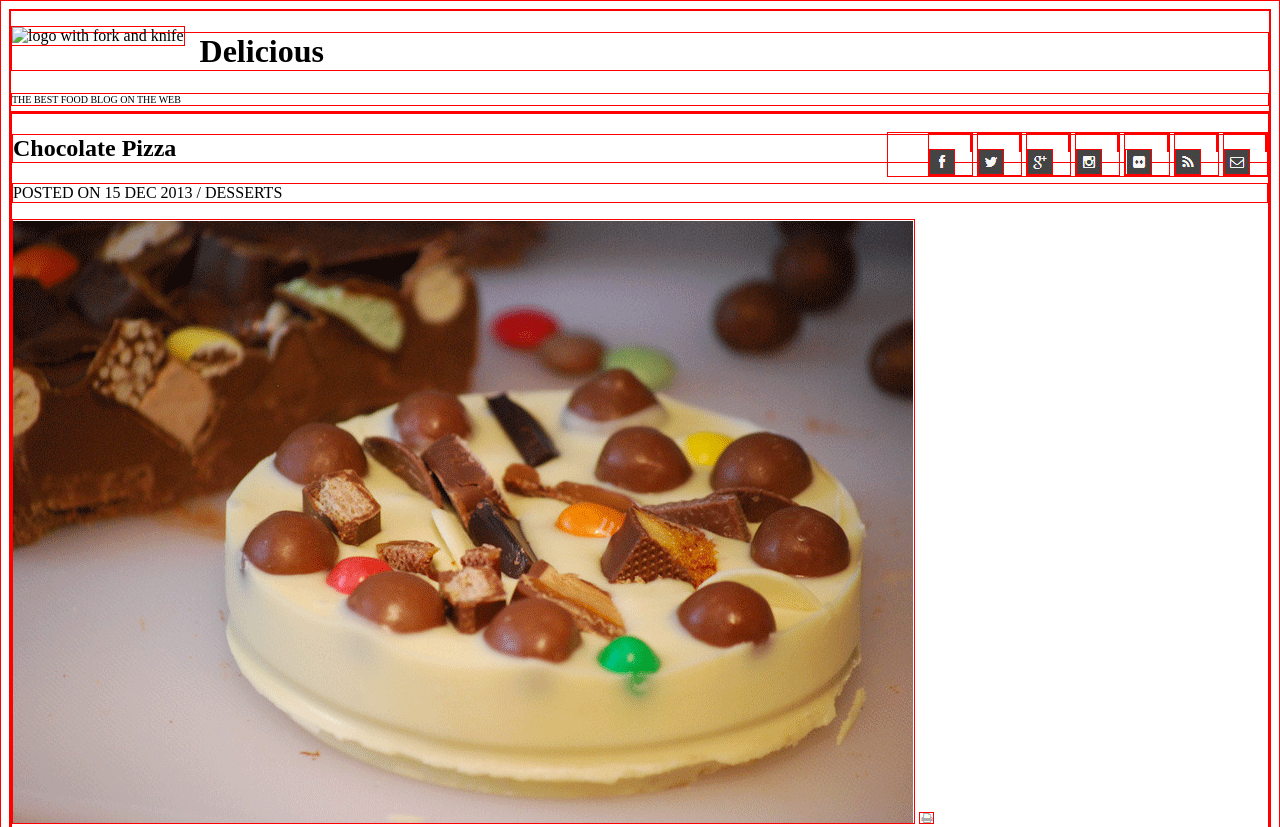
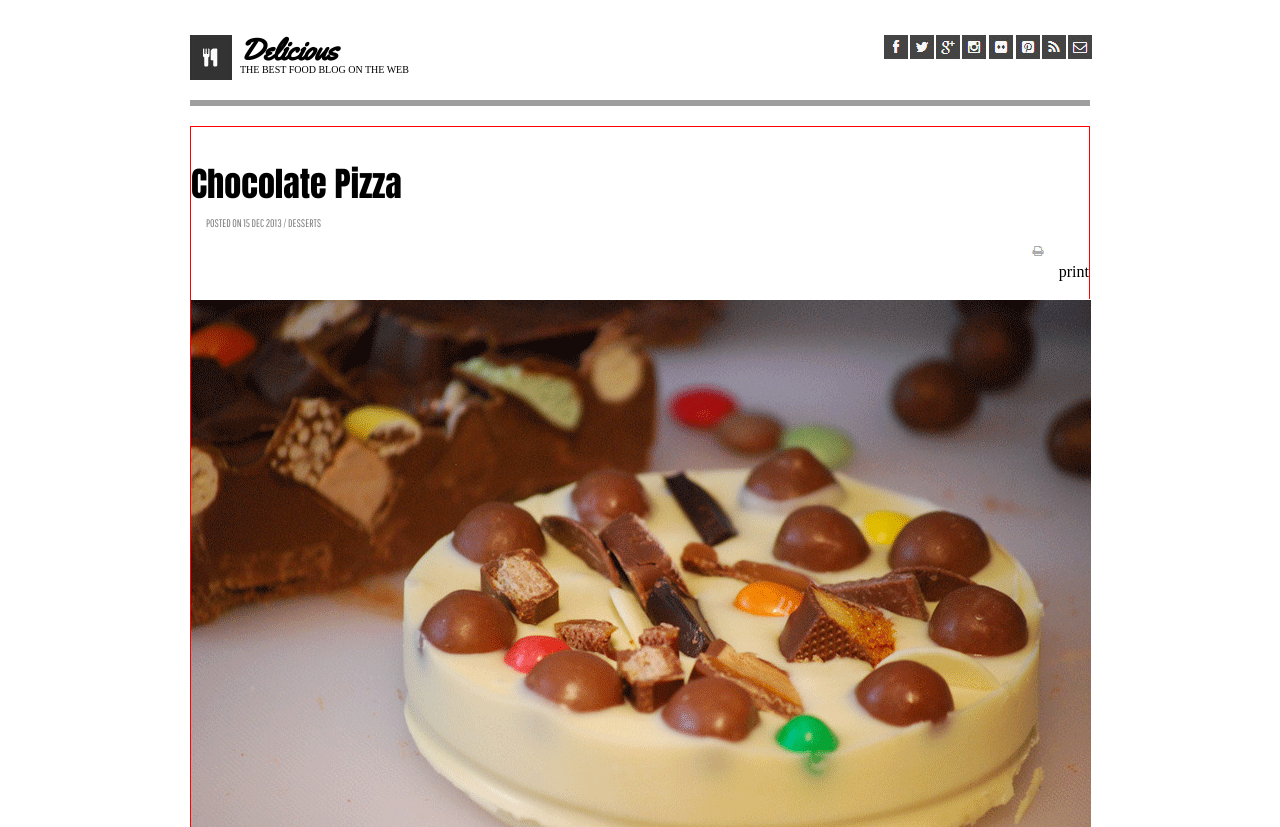
Before and after one commit to arielpedraza/choco-pizza, a plain HTML site: page index.html in a window 1280 px wide. Shown: the top 827 px of the page. Drawn offline with Linux system fonts and the light colour scheme; grey boxes are pictures that could not be loaded.

Commit message:
Oh My Gerd... CSS...

```diff
--- a/index.html
+++ b/index.html
@@ -3,30 +3,37 @@
   <head>
     <meta charset="utf-8">
     <title>Chocoloate Pizza</title>
-    <link href="https://fonts.googleapis.com/css?family=Yellowtail" rel="stylesheet">
+    <link href="https://fonts.googleapis.com/css?family=Anton|Pathway+Gothic+One|Yellowtail" rel="stylesheet">
+    <link href="https://fonts.googleapis.com/css?family=Coming+Soon" rel="stylesheet">
+    <link rel="stylesheet" href="reset.css" />
     <link rel="stylesheet" href="style.css" />
   </head>
   <body>
   <header>
-  <img src="logo.png" alt="logo with fork and knife">
-  <h1>Delicious</h1>
-  <p>THE BEST FOOD BLOG ON THE WEB</p>
+  <img src="img/logo.png" alt="logo with fork and knife">
+  <div id="logo">
+    <h1>Delicious</h1>
+    <p>THE BEST FOOD BLOG ON THE WEB</p>
+  </div>
     <ul>
       <li><a href="#"><img src="img/fb-icon.png" alt="Facebook Icon" /></a></li>
       <li><a href="#"><img src="img/twit-icon.png" alt="Twitter Icon" /></a></li>
       <li><a href="#"><img src="img/gp-icon.png" alt="Google Plus Icon" /></a></li>
       <li><a href="#"><img src="img/insta-icon.png" alt="Instagram Icon" /></a></li>
       <li><a href="#"><img src="img/flic-icon.png" alt="Flickr" /></a></li>
+      <li><a href="#"><img src="img/pint-icon.png" alt="Pintrest"></a></li>
       <li><a href="#"><img src="img/rss-icon.png" alt="RSS Icon" /></a></li>
       <li><a href="#"><img src="img/mail-icon.png" alt="Mail Icon" /></a></li>
     </ul>
   </header>
+  <hr class="style11">
   <main>
-    <section>
+    <section id="section1">
       <h2>Chocolate Pizza</h2>
-      <p>POSTED ON 15 DEC 2013 / DESSERTS</p>
+      <p id="h2">POSTED ON 15 DEC 2013 / DESSERTS</p>
+      <p class="print">print</p>
+      <img class="print" src="img/print-icon.png" alt="Print Icon" />
       <img src="img/choco-pizza.png" alt="chocolate pizza hero image" />
-      <img src="img/print-icon.png" alt="Print Icon" />
       <p>For the fig-swirl: Melt butter over medium heat in a saucepan. Add brown sugar and stir to dissolve. Halve all of the figs and toss in the saucepan with water and lemon juice. Cook over medium head, stirring frequently, until you have a chunky-jammy mixture. Add salt with one or two stirs, set aside and let cool completely.</p>
       <p>Ice cream: In a small pot over medium heat, combine milk, and granulated sugar until sugar is completely dissolved and the milk is just barely lukewarm. Whisk in the egg yolks. Set mixture in the fridge and wait until the fig mixture is cooled.</p>
       <p>Using an ice cream machine, pour liquids into the frozen basin and process according to manufacturer instructions, i.e., let spin and thicken for 20 minutes before adding mascarpone, fig jam mixture, and the nuts. Continue to process for +/- 10 minutes. Pour semi-frozen mixture into a pyrex dish or glass tupperware. Freeze for at least two hours before serving.</p>
--- /dev/null
+++ b/reset.css
@@ -0,0 +1,48 @@
+/* http://meyerweb.com/eric/tools/css/reset/
+   v2.0 | 20110126
+   License: none (public domain)
+*/
+
+html, body, div, span, applet, object, iframe,
+h1, h2, h3, h4, h5, h6, p, blockquote, pre,
+a, abbr, acronym, address, big, cite, code,
+del, dfn, em, img, ins, kbd, q, s, samp,
+small, strike, strong, sub, sup, tt, var,
+b, u, i, center,
+dl, dt, dd, ol, ul, li,
+fieldset, form, label, legend,
+table, caption, tbody, tfoot, thead, tr, th, td,
+article, aside, canvas, details, embed,
+figure, figcaption, footer, header, hgroup,
+menu, nav, output, ruby, section, summary,
+time, mark, audio, video {
+	margin: 0;
+	padding: 0;
+	border: 0;
+	font-size: 100%;
+	font: inherit;
+	vertical-align: baseline;
+}
+/* HTML5 display-role reset for older browsers */
+article, aside, details, figcaption, figure,
+footer, header, hgroup, menu, nav, section {
+	display: block;
+}
+body {
+	line-height: 1;
+}
+ol, ul {
+	list-style: none;
+}
+blockquote, q {
+	quotes: none;
+}
+blockquote:before, blockquote:after,
+q:before, q:after {
+	content: '';
+	content: none;
+}
+table {
+	border-collapse: collapse;
+	border-spacing: 0;
+}
--- a/style.css
+++ b/style.css
@@ -1,13 +1,19 @@
 * {
   border: 1px solid red;
 }
+body {
+  width: 900px;
+  margin: 0 auto;
+}
 header {
-  height: 100px;
+  height: 60px;
+  margin-top: 20px;
+  margin-bottom: 0;
 }
 header img {
   float: left;
   margin-top: 15px;
-  margin-right: 15px;
+  margin-right: -2px;
 }
 header ul {
   list-style: none;
@@ -19,12 +25,50 @@ header ul li {
 #logo {
   float: left;
   list-style-type: none;
-  padding: 0;
+  padding: 15px 0 0 0;
 }
 #logo h1 {
   font-family: 'Yellowtail', cursive;
-  font-size: 25px;
+  font-weight: bold;
+  font-size: 30px;
+  margin-left: 10px;
 }
-header p {
+#logo p {
   font-size: 10px;
+  margin-left: 10px;
 }
+hr.style11 {
+	height: 6px;
+	background: url(http://ibrahimjabbari.com/english/images/hr-11.png) repeat-x 0 0;
+  border: 0;
+  margin: 20px 0;
+  clear: both;
+}
+
+main h2 {
+  font-family: 'Anton', sans-serif;
+  font-size: 34px;
+  margin-top: 40px;
+}
+#h2 {
+  font-family: 'Pathway Gothic One', sans-serif;
+  font-size: 11px;
+  margin: 5px 0;
+  color: gray;
+}
+.print {
+  float: right;
+  margin-bottom: 0;
+}
+#section1 img {
+margin: 0 0 15px 0s;
+}
+#section1 p {
+  line-height: 1.4em;
+  text-indent: 15px;
+  margin: 15px 0;
+}
+main ul {
+  font-family: 'Coming Soon', cursive;
+  margin-bottom: 25px;
+}
```
